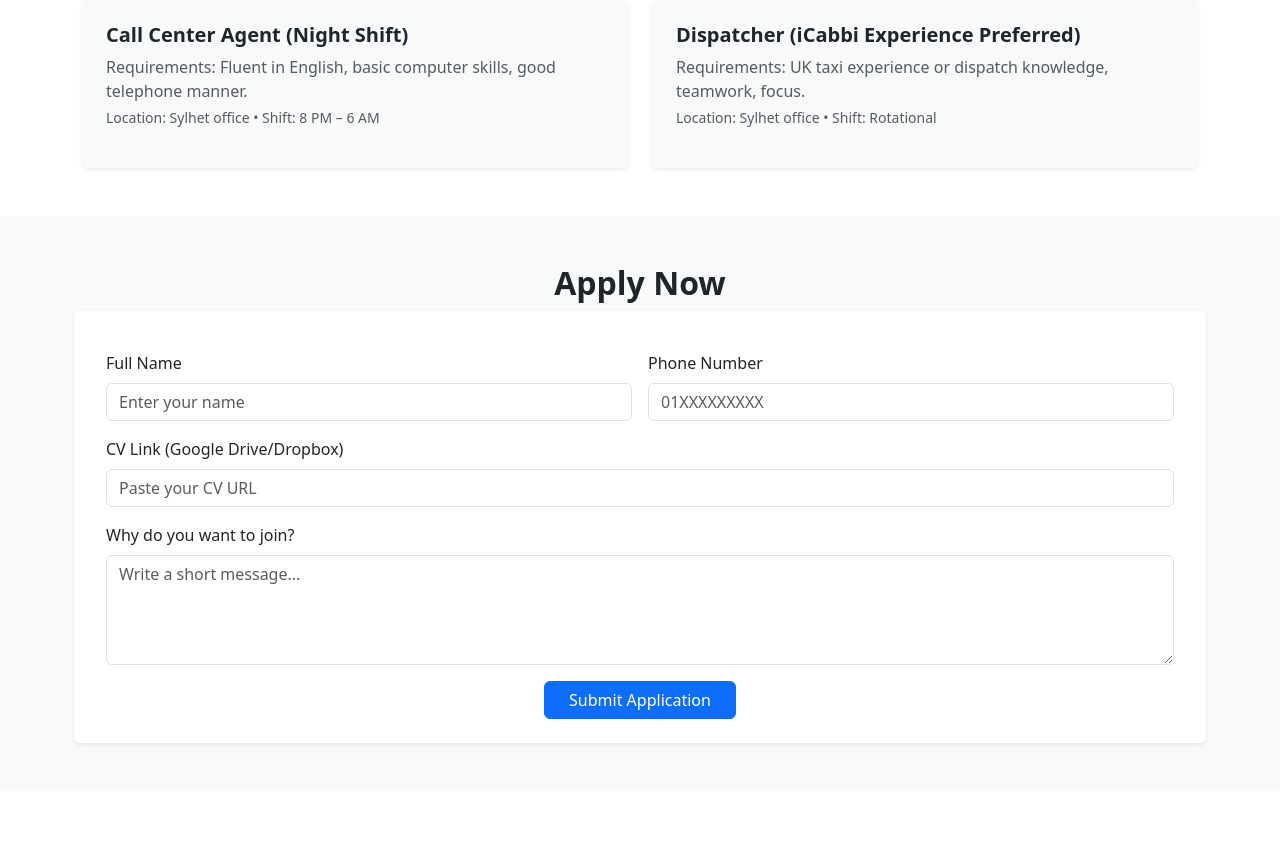
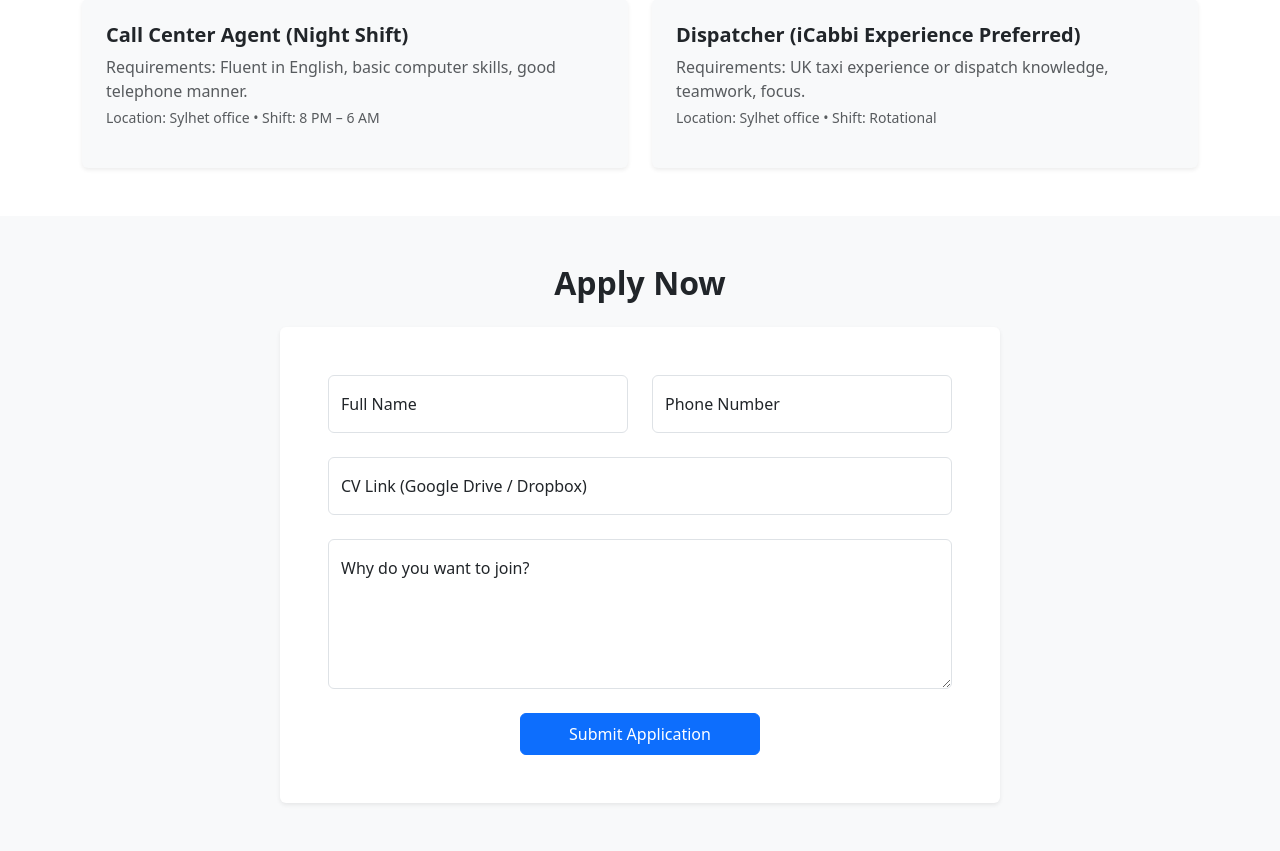
Before and after one commit to dataSha95/western-communication, a Django app: page /careers/ in a window 1280 px wide. Shown: the part 359-1210 px from the top of the page. Before the commit the page ends 1105 px from the top, so only its background shows below. Run offline with Django 5.2, Linux system fonts and the light colour scheme.

Commit message:
Enhanced Careers form with modern floating labels and layout

```diff
--- a/home/templates/home/careers.html
+++ b/home/templates/home/careers.html
@@ -6,6 +6,13 @@
   <title>Careers at Western Communication</title>
   <meta name="description" content="Join our team at Western Communication – a 24/7 UK taxi support call center based in Bangladesh. Apply for open roles now.">
   <link href="https://cdn.jsdelivr.net/npm/bootstrap@5.3.3/dist/css/bootstrap.min.css" rel="stylesheet">
+  <style>
+  .form-control:focus {
+    box-shadow: none;
+    border-color: #0d6efd;
+  }
+</style>
+
 </head>
 <body>
 
@@ -57,31 +64,50 @@
   </div>
 </section>
 
-<!-- APPLICATION FORM -->
+<!-- MODERN APPLICATION FORM -->
 <section class="py-5 bg-light" id="apply">
   <div class="container">
     <h2 class="fw-bold mb-4 text-center">Apply Now</h2>
-    <form class="row g-3 bg-white p-4 rounded shadow-sm">
+    <div class="bg-white p-4 p-md-5 rounded shadow-sm mx-auto" style="max-width: 720px;">
+      <form class="row g-4">
+        <!-- Full Name -->
         <div class="col-md-6">
-        <label class="form-label">Full Name</label>
-        <input type="text" class="form-control" placeholder="Enter your name">
+          <div class="form-floating">
+            <input type="text" class="form-control rounded" id="fullName" placeholder="Full Name">
+            <label for="fullName">Full Name</label>
           </div>
+        </div>
+
+        <!-- Phone Number -->
         <div class="col-md-6">
-        <label class="form-label">Phone Number</label>
-        <input type="tel" class="form-control" placeholder="01XXXXXXXXX">
+          <div class="form-floating">
+            <input type="tel" class="form-control rounded" id="phone" placeholder="Phone Number">
+            <label for="phone">Phone Number</label>
           </div>
+        </div>
+
+        <!-- CV Link -->
         <div class="col-12">
-        <label class="form-label">CV Link (Google Drive/Dropbox)</label>
-        <input type="url" class="form-control" placeholder="Paste your CV URL">
+          <div class="form-floating">
+            <input type="url" class="form-control rounded" id="cvLink" placeholder="CV URL">
+            <label for="cvLink">CV Link (Google Drive / Dropbox)</label>
           </div>
+        </div>
+
+        <!-- Message -->
         <div class="col-12">
-        <label class="form-label">Why do you want to join?</label>
-        <textarea class="form-control" rows="4" placeholder="Write a short message..."></textarea>
+          <div class="form-floating">
+            <textarea class="form-control rounded" placeholder="Message" id="message" style="height: 150px"></textarea>
+            <label for="message">Why do you want to join?</label>
           </div>
+        </div>
+
+        <!-- Submit Button -->
         <div class="col-12 text-center">
-        <button type="submit" class="btn btn-primary px-4">Submit Application</button>
+          <button type="submit" class="btn btn-primary px-5 py-2">Submit Application</button>
         </div>
       </form>
+    </div>
   </div>
 </section>
 
```
Also changed, not shown: home/templates/home/index.html (+45 -5 lines). Lines whose indentation alone changed are shown as unchanged.
